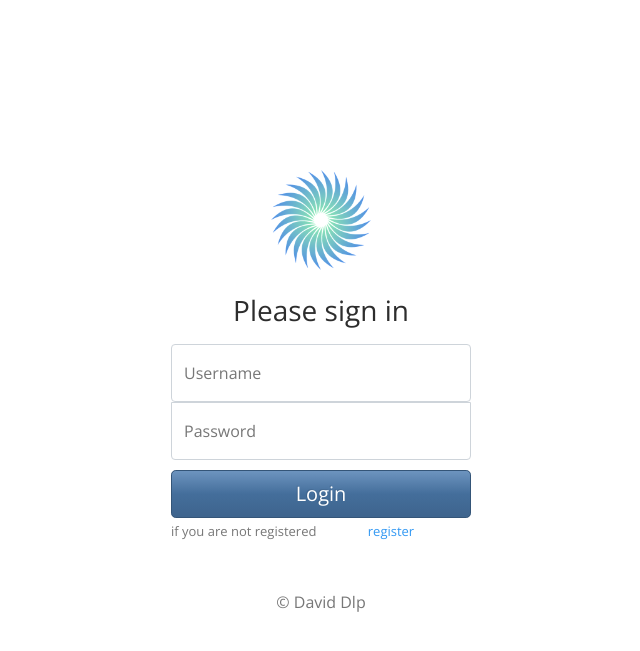
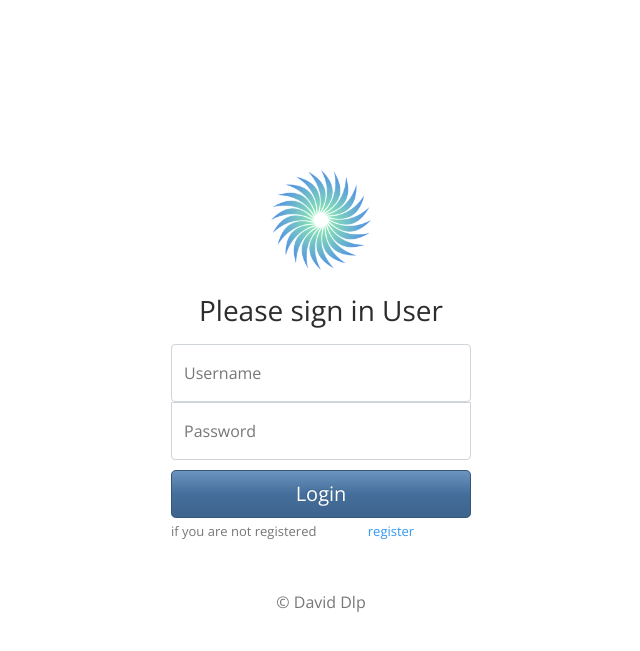
Before and after one commit to DavidDlp/app_almacen_informatico, a Flask app: page /login-user in a window 1280 px wide. Shown: the top 651 px of the page, without its empty margins (319-959 px from the left). Run offline with Flask 2, Linux system fonts and the light colour scheme; some libraries are stand-ins or nearby versions.

Commit message:
restructuring

```diff
--- a/models/roles.py
+++ b/models/roles.py
@@ -8,6 +8,7 @@ class Role(Base):
     id_role = Column(Integer, primary_key=True)
     name = Column(String(50), unique=True)
     users = Relation("User", backref="role")
+    suppliers = Relation("Supplier", backref="role")
 
     def __repr__(self):
         return "<Role %r>" %self.name
--- a/models/users.py
+++ b/models/users.py
@@ -20,10 +20,10 @@ class User(Base, UserMixin):
         self.role_id = role_id
 
     def __repr__(self):
-        return f"User: {self.username} --> {self.name}"
+        return f"User: {self.username} --> {self.name}, {self.role_id}"
 
     def __str__(self):
-        return f"User: {self.username} --> {self.name}"
+        return f"User: {self.username} --> {self.name},  {self.role_id}"
 
 def addAdmin():
     user_admin = User("Administrador",
--- a/templates/user/login.html
+++ b/templates/user/login.html
@@ -5,9 +5,19 @@
 
 {% block body %}
 <main class="form-signin w-100 m-auto">
-  <form action="/login" method="POST" >
-    <img class="mb-4" src="../static/image/logo.png" alt="logo" width="100" height="100">
-    <h1 class="h3 mb-3 fw-normal">Please sign in</h1>
+  <form action="/login-user" method="POST" >
+    <img class="mb-4" src="{{ url_for('static', filename='image/logo.png' )}}" alt="logo" width="100" height="100">
+    {% with messages = get_flashed_messages() %}
+    {% if messages %}
+    {% for message in messages %}
+    <div class="alert alert-dismissible alert-danger" role="alert">
+      <strong>{{message}}</strong>
+      <button type="button" class="btn-close" data-bs-dismiss="alert" aria-label="Close" ></button>
+    </div>
+    {% endfor %}
+    {% endif %}
+    {% endwith %}
+    <h1 class="h3 mb-3 fw-normal">Please sign in User</h1>
     {{form.hidden_tag() }}
     <div class="form-floating">
       {{form.username (class="form-control")}}
@@ -26,7 +36,7 @@
     <div class="mt-2">
       {{form.submit (class="w-100 btn btn-lg btn-primary")}}
     </div>
-    <p class="mt-1 text-start register">if you are not registered <a class="ps-5" href="/register">register</a></p>
+    <p class="mt-1 text-start register">if you are not registered <a class="ps-5" href="/register-user">register</a></p>
     <p class="mt-5 mb-3 text-muted">&copy; David Dlp</p>
   </form>
 </main>
--- a/templates/user/register.html
+++ b/templates/user/register.html
@@ -6,9 +6,9 @@
 {% block body%}
     <main class="form-signin w-100 m-auto">
         <div class="d-flex">
-            <a href="/login"><img src="{{url_for('static', filename='image/back.svg')}}" width="50" height="50"></a>
+            <a href="/login-user"><img src="{{url_for('static', filename='image/back.svg')}}" width="50" height="50"></a>
         </div>
-        <form class="form-signin" action="/register" method="POST">
+        <form class="form-signin" action="/register-user" method="POST">
             <img class="mb-4" src="{{url_for('static', filename='image/logo.png')}}" alt="logo" width="100" height="100">
             <h1 class="h3 mb-3 fw-normal">Register form</h1>
             {{form.hidden_tag() }}
```
Also changed, not shown: database/almacen_informatico.db.
